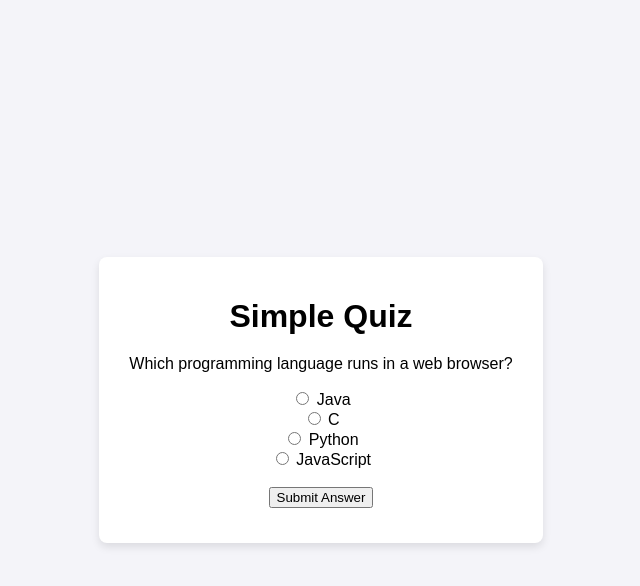
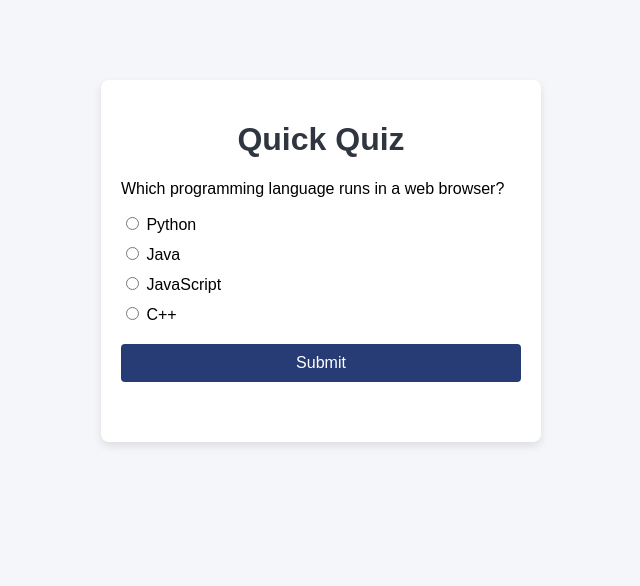
Before and after one commit to KSelete/ALX_Simple_Quiz, a plain HTML site: page index.html in a window 1280 px wide. Shown: the whole page, without its empty margins (319-959 px from the left). Drawn offline with Linux system fonts and the light colour scheme.

Commit message:
ALX_Simple_Quiz

```diff
--- a/index.html
+++ b/index.html
@@ -8,28 +8,24 @@
 </head>
 <body>
     <div class="quiz-container">
-        <h1>Simple Quiz</h1>
+        <h1>Quick Quiz</h1>
         <p>Which programming language runs in a web browser?</p>
 
         <form id="quiz-form">
             <label>
-                <input type="radio" name="answer" value="Java">
-                Java
-            </label><br>
+                <input type="radio" name="answer" value="Python"> Python
+            </label>
             <label>
-                <input type="radio" name="answer" value="C">
-                C
-            </label><br>
+                <input type="radio" name="answer" value="Java"> Java
+            </label>
             <label>
-                <input type="radio" name="answer" value="Python">
-                Python
-            </label><br>
+                <input type="radio" name="answer" value="JavaScript"> JavaScript
+            </label>
             <label>
-                <input type="radio" name="answer" value="JavaScript">
-                JavaScript
-            </label><br><br>
+                <input type="radio" name="answer" value="C++"> C++
+            </label>
 
-            <button type="button" id="submit-answer">Submit Answer</button>
+            <button type="button" id="submit-answer">Submit</button>
         </form>
 
         <div id="feedback"></div>
--- a/styles.css
+++ b/styles.css
@@ -1,35 +1,60 @@
 body {
     font-family: Arial, sans-serif;
-    background-color: #f4f4f9;
-    display: flex;
-    justify-content: center;
-    align-items: center;
-    height: 100vh;
+    background-color: #f5f6fa;
     margin: 0;
+    padding: 0;
 }
 
 .quiz-container {
-    background: #fff;
-    padding: 20px 30px;
+    background: white;
+    max-width: 400px;
+    margin: 80px auto;
+    padding: 20px;
     border-radius: 8px;
-    box-shadow: 0 4px 8px rgba(0,0,0,0.1);
-    max-width: 400px;
-    text-align: center;
+    box-shadow: 0 4px 8px rgba(0, 0, 0, 0.1);
 }
 
 h1 {
-    margin-bottom: 20px;
+    text-align: center;
+    color: #2f3640;
+}
+
+label {
+    display: block;
+    margin: 10px 0;
+    cursor: pointer;
+}
+
+button {
+    display: block;
+    margin-top: 20px;
+    width: 100%;
+    padding: 10px;
+    background: #273c75;
+    color: white;
+    border: none;
+    border-radius: 4px;
+    font-size: 16px;
+    cursor: pointer;
+}
+
+button:hover {
+    background: #40739e;
 }
 
 #feedback {
-    margin-top: 15px;
+    margin-top: 20px;
+    padding: 10px;
     font-weight: bold;
+    border-radius: 4px;
 }
 
 .correct {
-    color: green;
+    color: #2ecc71;
+    background-color: #eafaf1;
 }
 
 .incorrect {
-    color: red;
+    color: #e74c3c;
+    background-color: #fdecea;
 }
```
